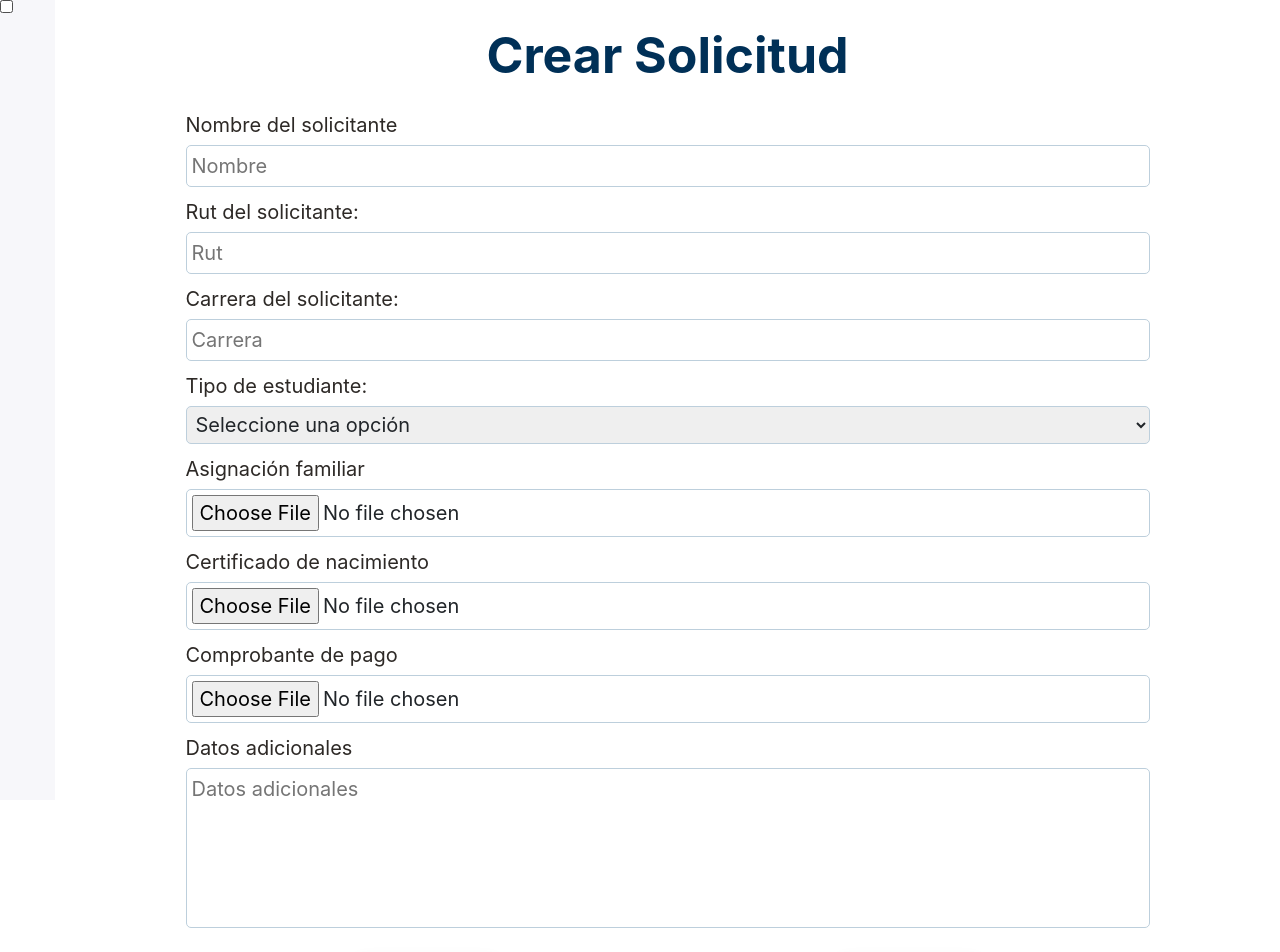
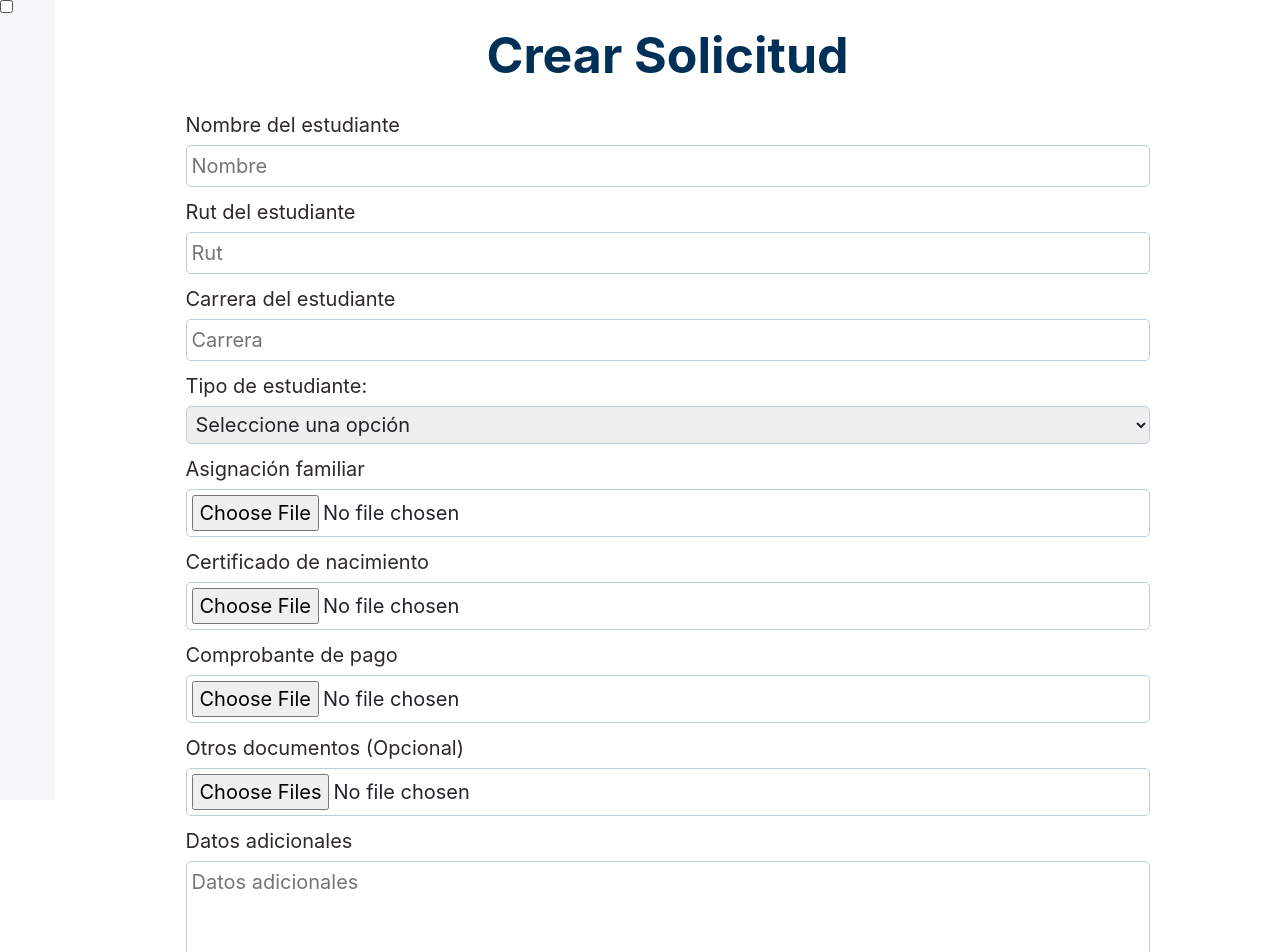
Before and after one commit to MilzCode/fron-bhf, a Next.js app: page /crear-solicitud in a window 1280 px wide. Shown: the top 952 px of the page. Built offline with nearby package versions, Linux system fonts and the light colour scheme.

Commit message:
fix: crear-solicitud.tsx

```diff
--- a/pages/crear-solicitud.tsx
+++ b/pages/crear-solicitud.tsx
@@ -12,6 +12,7 @@ const stateInicialCrearSolicitud = {
   asignacionFamiliar: null,
   certificadoNacimiento: null,
   comprobantePago: null,
+  documentos: null,
   datosAdicionales: "",
 };
 
@@ -34,7 +35,7 @@ const CrearSolicitud = () => {
       <h1 className="TITULO">Crear Solicitud</h1>
       <form className="crearSolicitud__formulario" onSubmit={handleSubmit}>
         <div className="crearSolicitud__input LABELINPUT">
-          <label htmlFor="nombre">Nombre del solicitante</label>
+          <label htmlFor="nombre">Nombre del estudiante</label>
           <input
             id="nombre"
             type="text"
@@ -51,7 +52,7 @@ const CrearSolicitud = () => {
         </div>
 
         <div className="crearSolicitud__input LABELINPUT">
-          <label htmlFor="rut">Rut del solicitante:</label>
+          <label htmlFor="rut">Rut del estudiante</label>
           <input
             id="rut"
             type="text"
@@ -69,7 +70,7 @@ const CrearSolicitud = () => {
         </div>
 
         <div className="crearSolicitud__input LABELINPUT">
-          <label htmlFor="carrera">Carrera del solicitante:</label>
+          <label htmlFor="carrera">Carrera del estudiante</label>
           <input
             id="carrera"
             type="text"
@@ -152,6 +153,43 @@ const CrearSolicitud = () => {
             </>
           )}
         </div>
+        <div className="crearSolicitud__input LABELINPUT">
+          <label htmlFor="documentos">Otros documentos (Opcional)</label>
+          <input
+            id="documentos"
+            name="documentos"
+            type="file"
+            multiple
+            onChange={function (e) {
+              console.log(e.target.files);
+              //validación documentos
+              let documentos = e.target.files;
+              let valido = true;
+              if (documentos && documentos.length > 0) {
+                for (let i in documentos) {
+                  if (/(.jpg|.jpeg|.png|.pdf|.docx)$/i.test(documentos[i].name) === false) {
+                    valido = false;
+                  }
+                }
+              }
+              if(valido){
+                let changedE = e;
+                changedE.target.value = "valido";
+                handleChange(changedE);
+              }
+              else {
+                let changedE = e;
+                changedE.target.value = "no valido";
+                handleChange(changedE);
+              }
+            }}
+          />
+          {errores.comprobantePago && (
+            <>
+              <p className="ERROR">{errores.comprobantePago}</p>
+            </>
+          )}
+        </div>
         {/* datos adicionales text area */}
         <div className="crearSolicitud__input LABELINPUT">
           <label htmlFor="datosAdicionales">Datos adicionales</label>
```
